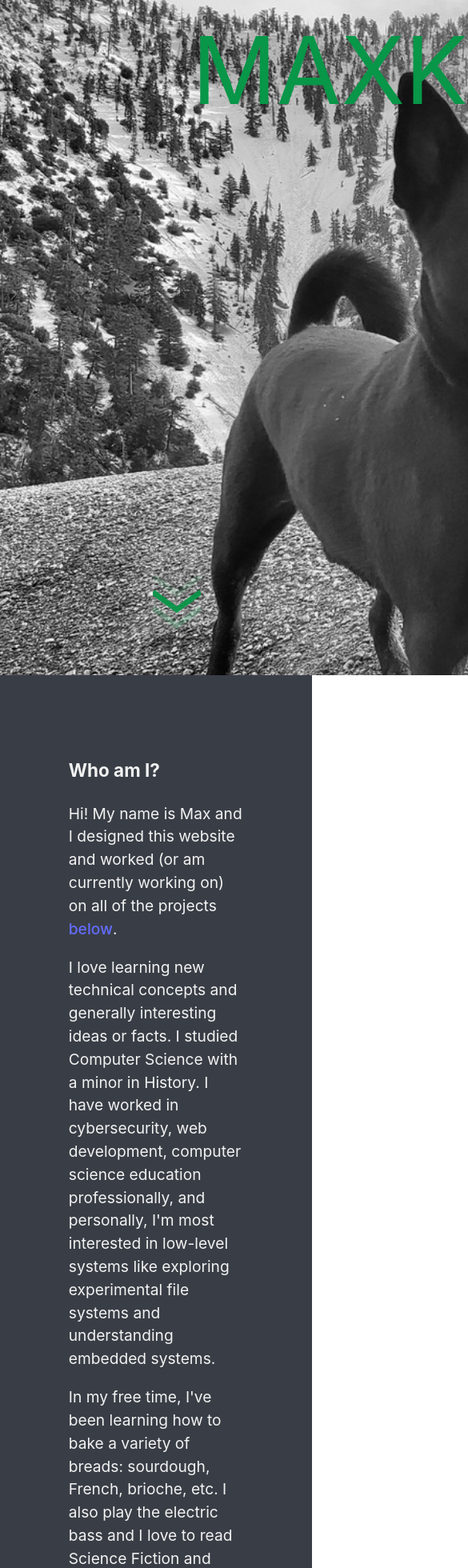
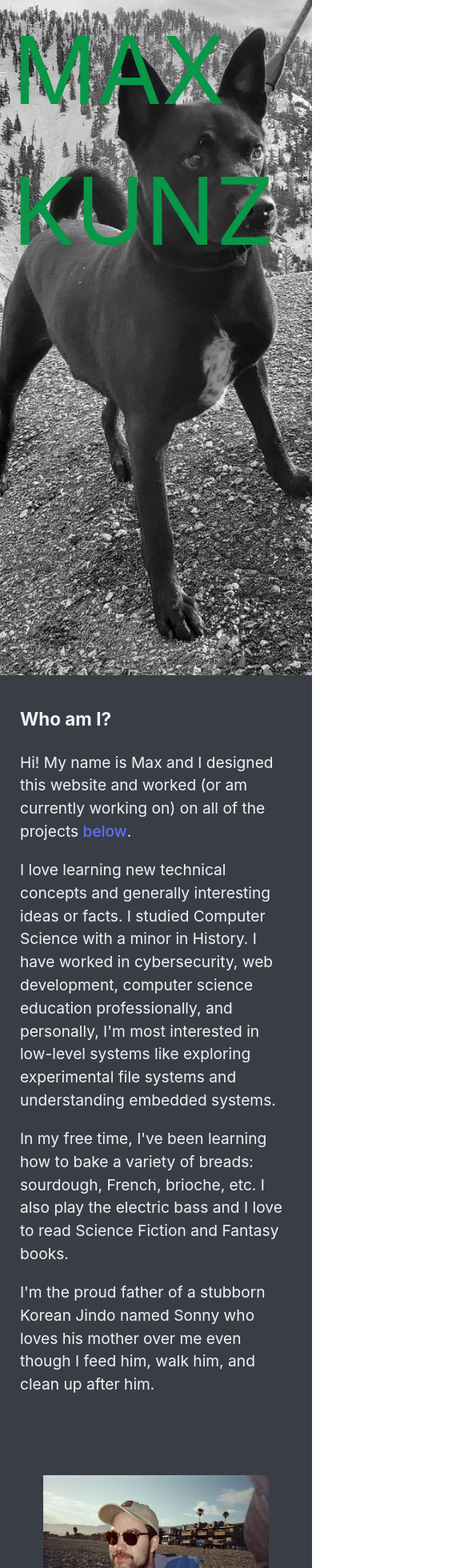
Before and after one commit to mxmllnknz/portfolio-max, a React (Vite) app in the folder portfolio_max/: page / in a window 390 px wide. Shown: the top 1960 px of the page at 80% size, 585 px wide, since content can reach past the window. Built offline with nearby package versions, Linux system fonts and the light colour scheme.

Commit message:
Splash image mobile position Mobile about section layout
- fixed weird horizontal scrolling

```diff
--- a/portfolio_max/src/App.css
+++ b/portfolio_max/src/App.css
@@ -6,16 +6,16 @@
 }
 
 .title-container {
-    display: flex;
     justify-content: space-evenly;
+    background-image: url("./assets/sonny.jpg");
+    background-size: cover;
     align-items: stretch;
     min-height: 100vh;
 }
 
 .title-name {
     display: flex;
-    background-image: url("./assets/sonny.jpg");
-    background-size: cover;
+    flex-direction: column;
     font-size: 17vw;
     padding-right: 15rem;
     padding-left: 5rem;
@@ -41,7 +41,7 @@
     position: absolute; /* don't forget set container to relative */
     left: 49%;
     margin-left: 0px;
-    bottom: 5%;
+    bottom: 3%;
     z-index: 999;
 }
 /* set arrow styles */
@@ -78,13 +78,22 @@
 }
 
 @media (max-width: 700px) {
+    .title-container {
+        justify-content: space-evenly;
+        background-image: url("./assets/sonny.jpg");
+        background-size: cover;
+        background-position-x: 55%;
+        min-height: 100vh;
+    }
     .title-name {
         display: flex;
-        background-image: url("./assets/sonny.jpg");
-        background-size: cover;
         font-size: 30vw;
         padding-right: 15rem;
-        padding-left: 15rem;
+        padding-left: 4%;
         color: var(--third-color);
     }
+
+    .arrow {
+        display: none;
+    }
 }
--- a/portfolio_max/src/components/block.css
+++ b/portfolio_max/src/components/block.css
@@ -30,7 +30,7 @@
         display: flex;
         flex-direction: column;
         justify-content: space-between;
-        align-items: stretch;
+        align-items: center;
         min-height: 100svh;
         color: var(--fourth-color);
         background-color: var(--second-color);
@@ -43,4 +43,13 @@
             padding-bottom: 5rem;
         }
     }
+    .block-text-container {
+        padding: 1rem;
+        padding-bottom: 5rem;
+    }
+
+    .block-image-container {
+        width: 85%;
+        text-align: center;
+    }
 }
```
